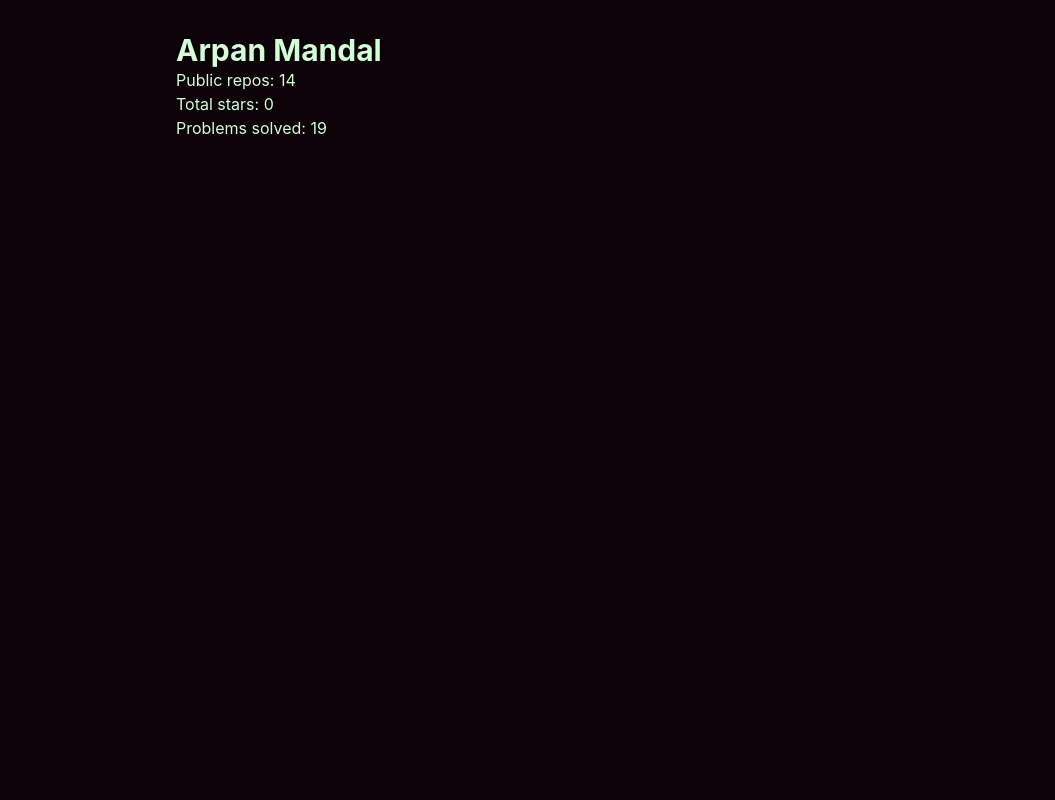
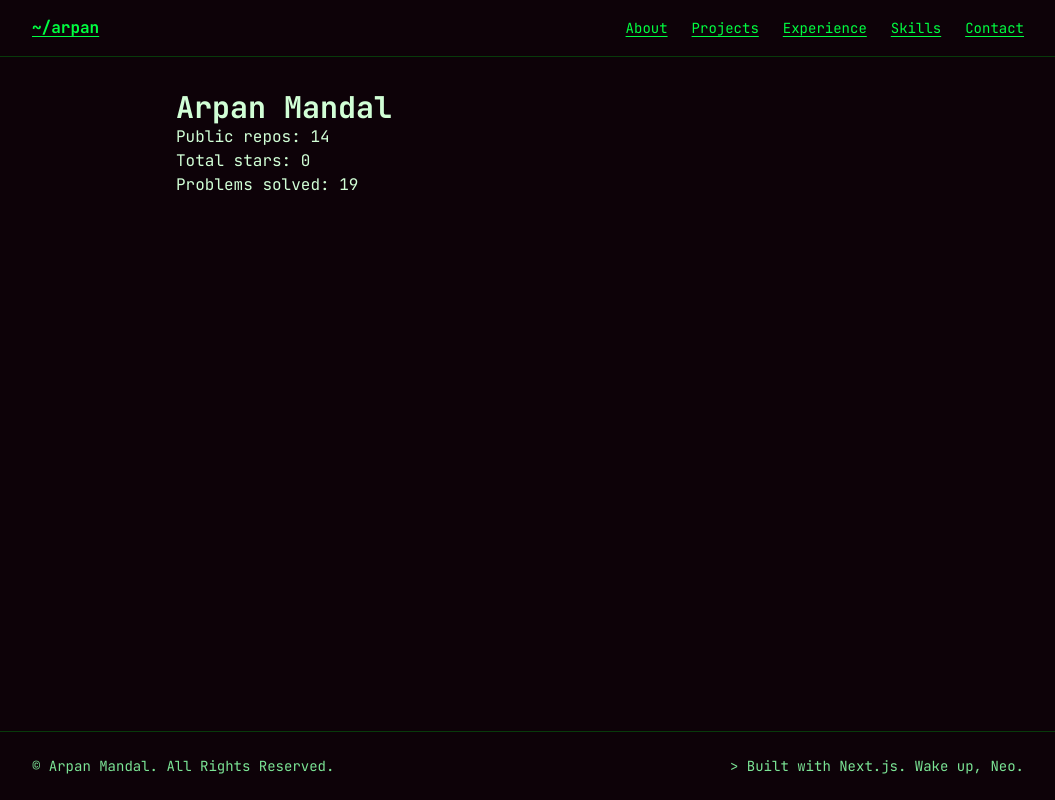
Before and after one commit to EnthusiastiCoder/Portfolio, a Next.js app: page / in a window 1280 px wide. Shown: the whole page, without its empty margins (112-1167 px from the left). Built offline with nearby package versions, Linux system fonts and the light colour scheme; no server answers.

Commit message:
feat: Matrix root layout with font, metadata and effects boot (part 8/8)

```diff
--- a/src/app/layout.tsx
+++ b/src/app/layout.tsx
@@ -47,8 +47,23 @@ export const viewport: Viewport = {
 
 export default function RootLayout({ children }: Readonly<{ children: ReactNode }>) {
   return (
-    <html lang="en">
-      <body className="antialiased">{children}</body>
+    // data-effects is set by the boot script before paint, so React must not complain about it.
+    <html lang="en" className={mono.variable} suppressHydrationWarning>
+      <head>
+        <script dangerouslySetInnerHTML={{ __html: effectsBootScript }} />
+      </head>
+      <body className="flex min-h-dvh flex-col antialiased">
+        <a href="#main" className="skip-link">
+          Skip to content
+        </a>
+        <SiteHeader />
+        <MotionProvider>
+          <div className="flex-1">{children}</div>
+        </MotionProvider>
+        <SiteFooter />
+        <RainLoader />
+        <MatrixIntro />
+      </body>
     </html>
   );
 }
```
